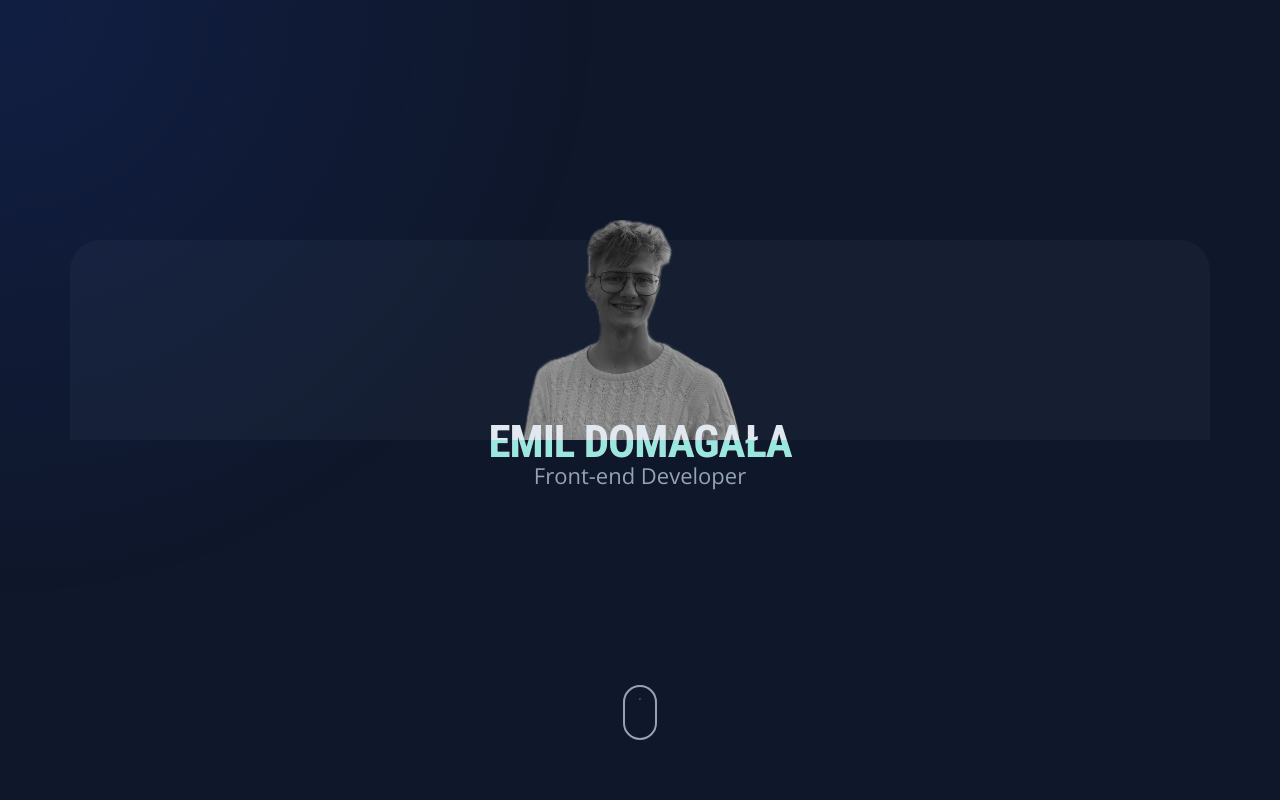
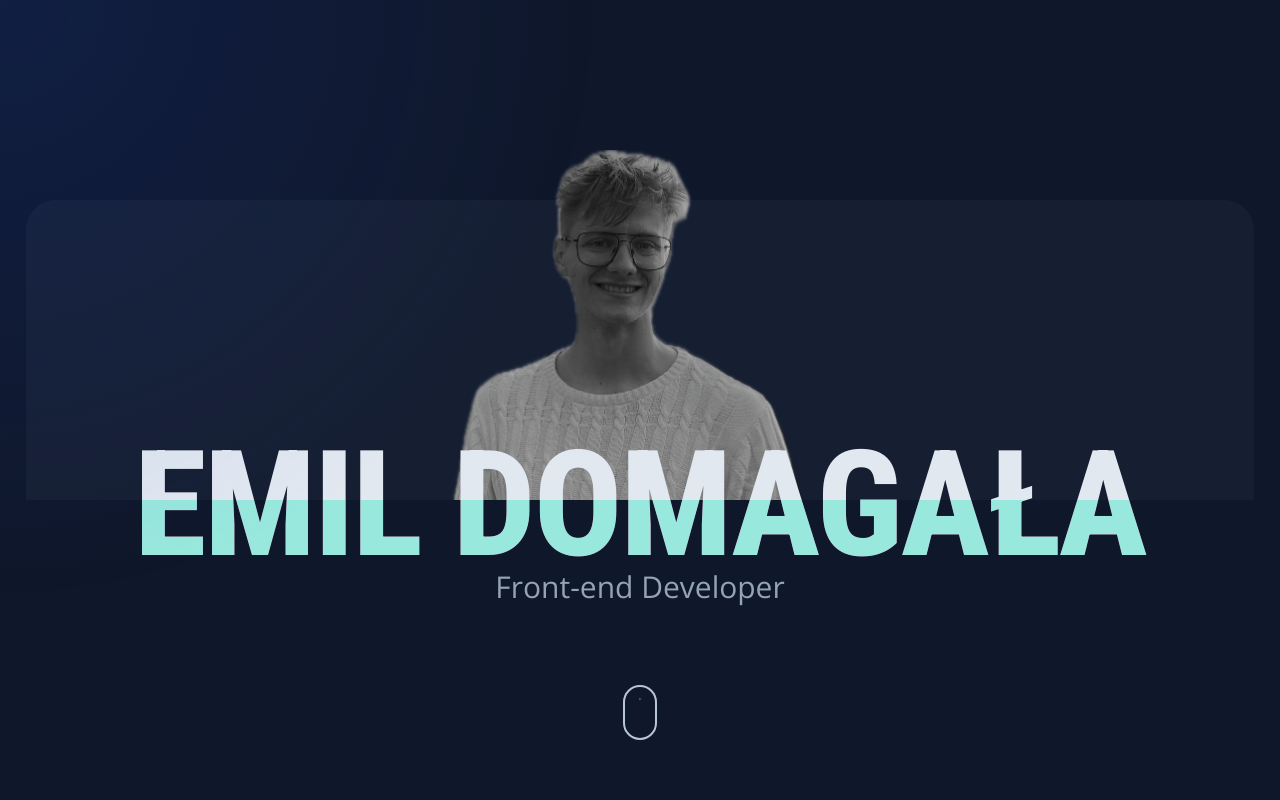
Before and after one commit to Emil-Domagala/personal-site, a Vue app: page / in a window 1280 px wide. Shown: the top 800 px of the page. Built offline with nearby package versions, Linux system fonts and the light colour scheme.

Commit message:
header section finished (untill i pick a good photo)

```diff
--- a/src/assets/_colors.css
+++ b/src/assets/_colors.css
@@ -1,8 +1,8 @@
 :root {
   --main: rgba(15 23 42);
-  --main-hover:rgba(30, 41, 59, .5);
+  --main-hover:#1e293b80;
   --pointer: rgba(29, 78, 216, 0.15);
-  --primary: rgb(148 163 184);
+  --primary: #b6c5da;
   --primary-light: rgb(226 232 240);
   --secondary-light: rgba(94 234 212);
   --secondary-light-2: rgb(153, 234, 221);
--- a/src/assets/main.css
+++ b/src/assets/main.css
@@ -10,7 +10,6 @@
   padding: 0;
 }
 
-
 html {
   font-size: 62.5%;
   scroll-behavior: smooth;
@@ -18,7 +17,6 @@ html {
 
 body {
   background-color: var(--main);
-  /* color: var(--white-brand); */
   color: var(--primary);
   font-family: 'Open Sans', sans-serif;
   -webkit-font-smoothing: antialiased;
@@ -26,7 +24,6 @@ body {
   font-size: 1.8rem;
   line-height: 1.5;
 }
-
 
 img,
 picture,
@@ -67,48 +64,64 @@ h6 {
   z-index: 0;
 }
 
-h1,h2,h3{
-  font-family: "Roboto Condensed", sans-serif;
+h1,
+h2,
+h3 {
+  font-family: 'Roboto Condensed', sans-serif;
   color: var(--primary-light);
-
 }
 
- h1{
-    font-size: 4.5rem;
-    text-transform: uppercase;
-    letter-spacing: -1px;
-  }
+h1 {
+  font-size: 11cqw;
+  text-transform: uppercase;
+  letter-spacing: -1px;
+  font-weight: 800;
+}
 
 .container {
   width: 100%;
-  padding: 0px 20px;
+  padding: 0px 4vw;
+  margin: 0 auto;
+}
+
+@media (min-width: 450px) {
+  h1 {
+    /* font-size: 5.3rem; */
+  }
 }
 
 @media (min-width: 576px) {
-
   .container {
-    width: 540px;
-    padding: 0;
-    margin: 0 auto;
+    padding: 0 2.5vw;
+  }
+  h1 {
+    font-size: 11.5cqw;
+    letter-spacing: -2px;
   }
 }
 @media (min-width: 768px) {
-  .container {
-    width: 720px;
+  h1 {
+    /* font-size: 7.5rem; */
   }
 }
 @media (min-width: 992px) {
   .container {
-    width: 960px;
+    padding: 0 2vw;
+  }
+  h1 {
+    /* font-size: 9rem; */
   }
 }
 @media (min-width: 1200px) {
-  .container {
-    width: 1140px;
+  h1 {
+    /* font-size: 10.5rem; */
   }
 }
 @media (min-width: 1400px) {
   .container {
-    width: 1320px;
+    max-width: 1400px;
+  }
+  h1 {
+    /* font-size: 12rem; */
   }
 }
--- a/src/components/sections/aboutMe.vue
+++ b/src/components/sections/aboutMe.vue
@@ -4,6 +4,7 @@
             <Card>
                 <div class="main-text">
                     Hi, I'm Emil, a front-end developer based in Poznań.
+                    <span>Hi my name is Emil</span>
                 </div>
             </Card>
         </div>
@@ -25,6 +26,9 @@ section{
     height: 100vh;
     background-color: var(--main);
     z-index: 5;
-    background-color: #fff;
+    // background-color: #fff;
+    span{
+        color: var(--primary-light);
+    }
 }
 </style>
--- a/src/components/sections/hero.vue
+++ b/src/components/sections/hero.vue
@@ -2,18 +2,15 @@
     <section class='hero'>
         <div class="container">
             <div class="top">
-                <div class="top-background" :style='`transform: translateY(-${scrollPercentage*1.5}px);`'></div>
+                <div class="top-background" :style='`transform: translateY(-${scrollPercentage / 3}vw);`'></div>
                 <img src="../../assets/img/myPhoto.png" alt="my photo" class='top-image'>
-
-                <div class="top-text">
-                    <h1 class='top-name'>Emil Domagała</h1>
-                    <p class='profesion'>Front-end Developer</p>
-                </div>
+                <h1 class='top-name'>Emil Domagała</h1>
+                <p class='profesion'>Front-end Developer</p>
             </div>
 
 
         </div>
-        <div class="top-color-h1" :style='`transform: translateY(-${scrollPercentage/2.5}px);`'></div>
+        <div class="top-color-h1" :style='`transform: translateY(-${scrollPercentage / 10}vw);`'></div>
         <div class="mouse">
             <!-- <MouseAnimationSVG /> -->
             <div class="mouse-body">
@@ -48,7 +45,6 @@ export default {
     position: fixed;
     top: 0;
     width: 100%;
-
     height: 100vh;
     z-index: 2;
     background-color: var(--main);
@@ -56,59 +52,55 @@ export default {
 }
 
 .top {
-    padding-top: 220px;
+    padding-top: 180px;
+    display: flex;
+    align-items: center;
+    justify-content: center;
+    flex-direction: column;
     position: relative;
     width: 100%;
-    z-index: 3;
-
 
     &-image {
         display: block;
+        position: absolute;
+        bottom: 0;
         object-fit: cover;
         filter: brightness(80%);
         height: 220px;
         margin: 0 auto;
-
-
     }
 
-    &-text {
-        position: absolute;
-        bottom: -4.6rem;
-        text-align: center;
-        width: 100%;
-        line-height: 1;
-        z-index: 2;
-
-        .profesion {
-            // margin-top: -1rem;
-            font-size: 2.2rem;
-        }
-    }
-
-
-
-
     &-background {
-        position: absolute;
         bottom: 0;
         width: 100%;
-        // max-width: 600px;
         height: 200px;
         border-top-left-radius: 30px;
         border-top-right-radius: 30px;
         background-color: var(--main-hover);
 
     }
+
+    &-name {
+        position: absolute;
+        bottom: auto;
+        margin-top: 200px;
+        text-align: center;
+        width: 100%;
+        line-height: 1;
+    }
+
+    .profesion {
+        display: block;
+        position: absolute;
+        font-size: 20px;
+        color: #94a3b8;
+        bottom: -10vw;
+    }
 }
 
 .top-color-h1 {
-    position: fixed;
     width: 100%;
-    height: 4rem;
-    // top: 50px;
-    margin-bottom: 5rem;
-    // margin-top: -20px;
+    height: 15rem;
     background-color: var(--secondary-light-2);
     mix-blend-mode: darken;
     z-index: 3;
@@ -131,7 +123,8 @@ export default {
         width: 34px;
         border-radius: 100px;
         border: 2px solid var(--primary);
-        .mouse-dot{
+
+        .mouse-dot {
             position: absolute;
             bottom: 10px;
             width: 8px;
@@ -144,18 +137,161 @@ export default {
 }
 
 @keyframes mouse-move {
-    0%{
+    0% {
         bottom: 10px;
         transform: scale(1);
     }
-    70%{
+
+    70% {
         transform: scale(1);
         bottom: 35px;
     }
-    100%{
+
+    100% {
         transform: scale(0);
         bottom: 35px;
     }
 
+
+
+}
+
+@media (min-width: 450px) {
+    .top {
+
+        &-image {
+            height: 245px;
+        }
+
+        &-background {
+            height: 220px;
+        }
+
+        &-name {
+            margin-top: 220px;
+        }
+
+        .profesion {
+            font-size: 22px;
+        }
+
+    }
+
+}
+
+@media (min-width: 576px) {
+    .top {
+        padding-top: 200px;
+
+        &-image {
+            height: 270px;
+        }
+
+        &-background {
+            height: 240px;
+        }
+
+        &-name {
+            margin-top: 240px;
+        }
+
+        .profesion {
+            font-size: 24px;
+        }
+
+    }
+
+}
+
+@media (min-width: 768px) {
+    .top {
+
+        &-image {
+            height: 300px;
+        }
+
+        &-background {
+            height: 260px;
+        }
+
+        &-name {
+            margin-top: 270px;
+        }
+
+        .profesion {
+            font-size: 26px;
+            bottom: -9.5vw;
+        }
+
+    }
+}
+
+@media (min-width: 992px) {
+    .top {
+        padding-top: 220px;
+
+        &-image {
+            height: 330px;
+        }
+
+        &-background {
+            height: 280px;
+        }
+
+        &-name {
+            margin-top: 290px;
+        }
+
+        .profesion {
+            font-size: 28px;
+            bottom: -9vw;
+        }
+
+    }
+}
+
+@media (min-width: 1200px) {
+    .top {
+        padding-top: 200px;
+
+        &-image {
+            height: 350px;
+        }
+
+        &-background {
+            height: 300px;
+        }
+
+        &-name {
+            margin-top: 310px;
+        }
+
+        .profesion {
+            font-size: 30px;
+            bottom: -8.5vw;
+        }
+
+    }
+}
+
+@media (min-width: 1400px) {
+    .top {
+        padding-top: 180px;
+
+        &-image {
+            height: 370px;
+        }
+
+        &-background {
+            height: 320px;
+        }
+
+        &-name {
+            margin-top: 330px;
+            bottom: -8vw;
+        }
+
+
+    }
 }
 </style>
```
Also changed, not shown: src/components/UI/Card.vue (+10 -1 lines).
